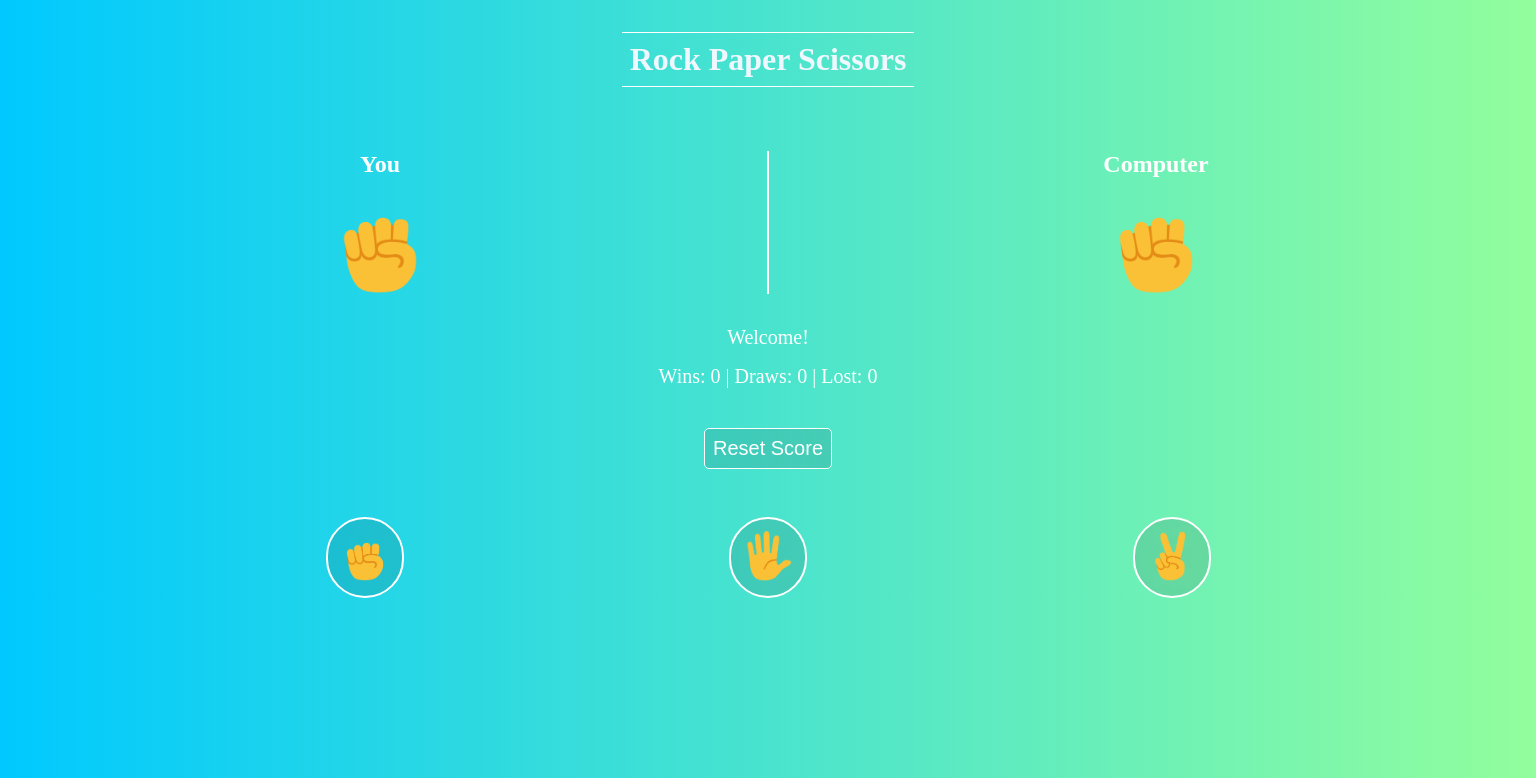
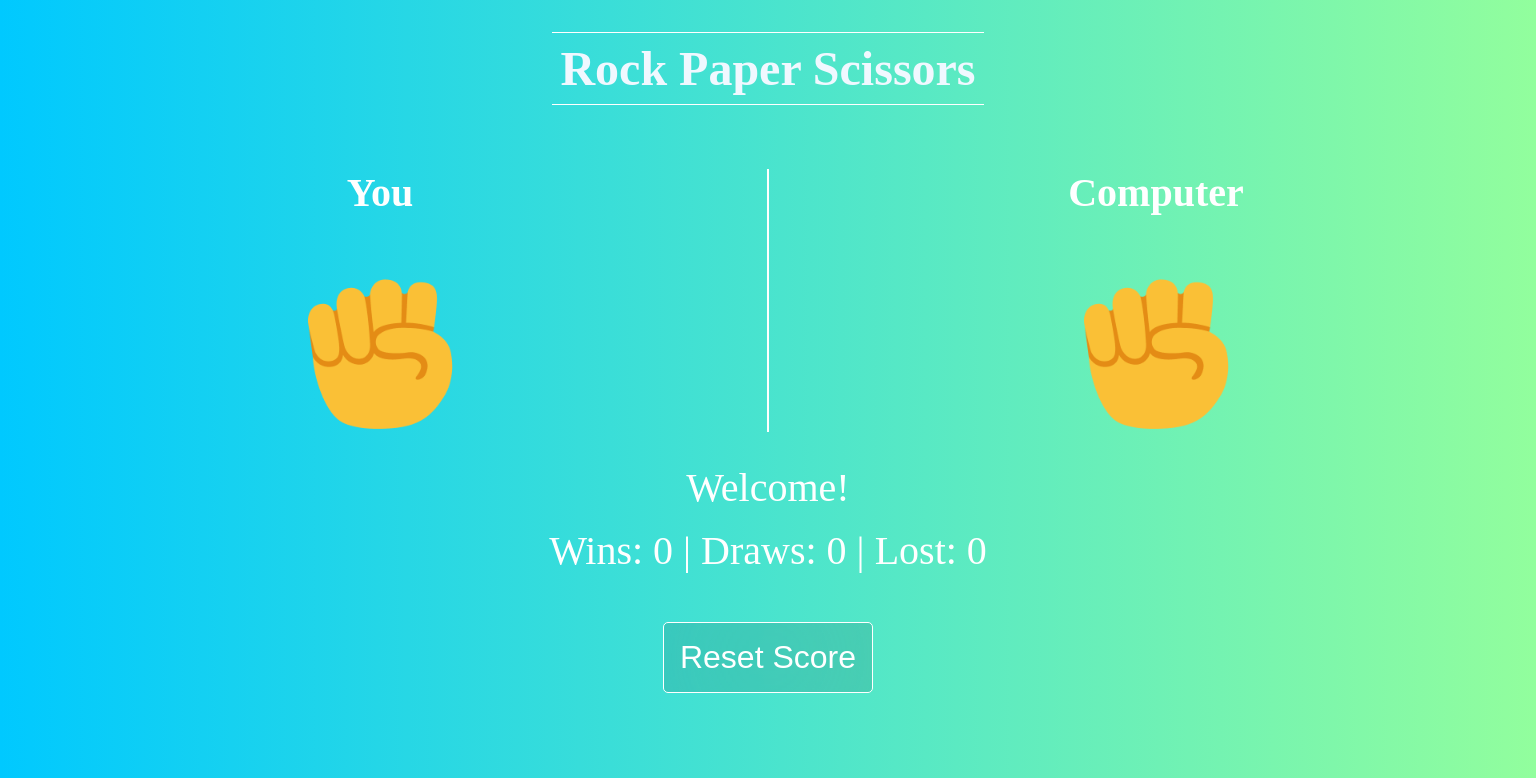
Before and after one commit to CookieDarb/Rock-Paper-Scissors, a plain HTML site: page index.html in a window 1536 px wide. Shown: the top 778 px of the page. Drawn offline with Linux system fonts and the light colour scheme.

Commit message:
completed

```diff
--- a/index.html
+++ b/index.html
@@ -47,7 +47,7 @@
         .moves .col1, .col2{
             display:flex;
             flex-flow: column nowrap;
-            justify-content: space-evenly;
+            justify-content: space-between;
         }
 
         .moves h2{
@@ -104,6 +104,82 @@
             border-radius: 50px;
             background: rgb(0, 0, 0,0.1);
             backdrop-filter: blur(100px);
+        }
+
+        @media screen and (min-width:768px){
+            .moves-button img{
+                height: 75px;
+                width: 75px;
+            }
+
+            .moves-button button{
+                padding:1.5rem;
+                border-radius: 75px;
+            }
+        }
+
+        @media screen and (min-width:1024px){
+            h1{
+                font-size:3rem ;
+            }
+
+            .moves h2{
+                font-size: 2.5rem;
+            }
+
+            .moves img{
+                height: 200px;
+                width:200px;
+            }
+            .moves-button img{
+                height:100px;
+                width:100px;
+            }
+            .moves-button button{
+                border-radius:100px;
+            }
+
+            .score{
+                font-size: 2rem;
+            }
+
+            .result{
+                font-size: 2rem;
+            }
+
+            .reset-button button{
+                font-size: 1.5rem;
+                padding:1rem;
+            }
+        }
+
+        @media  screen and (min-width:1440px) {
+            .score{
+                font-size:2.5rem;
+            }
+
+            .result{
+                font-size:2.5rem;
+            }
+
+            .reset-button button{
+                font-size: 2rem;
+                margin-top: 3rem;
+            }
+
+            .moves-button{
+                margin-top:5.5rem;
+            }
+
+            .moves-button img{
+                height: 120px;
+                width: 120px;
+            }
+
+            .moves-button button{
+                border-radius: 120px;
+                padding:2rem;
+            }
         }
     </style>
 </head>
```
